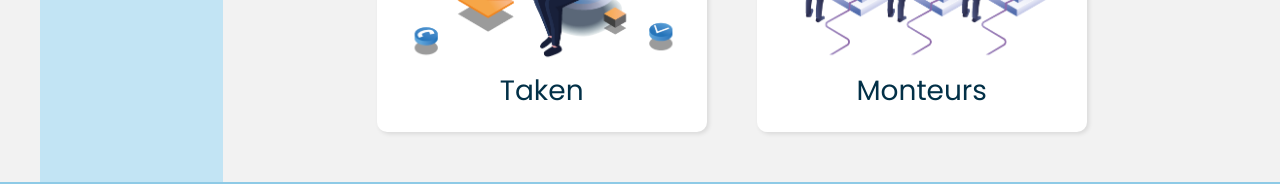
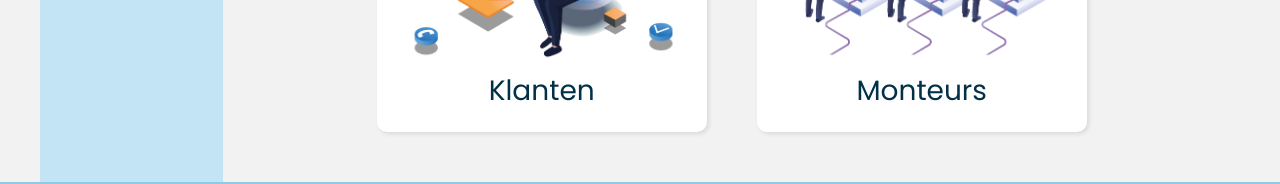
Before and after one commit to Lucinde/eindopdracht-fsd-frontend, a React (Create React App) app: page /planner in a window 1280 px wide. Shown: the part 612-796 px from the top of the page. Built offline with nearby package versions, Linux system fonts and the light colour scheme.

Commit message:
Rename third tile to 'klanten'

```diff
--- a/src/pages/planner/PlannerHome.js
+++ b/src/pages/planner/PlannerHome.js
@@ -31,7 +31,7 @@ function PlannerHome() {
                         <article className="menu-tile">
                             <a>
                                 <img src={tileCustomers} alt="tile klanten"/>
-                                <h2>Taken</h2>
+                                <h2>Klanten</h2>
                             </a>
                         </article>
                         <article className="menu-tile">
```
